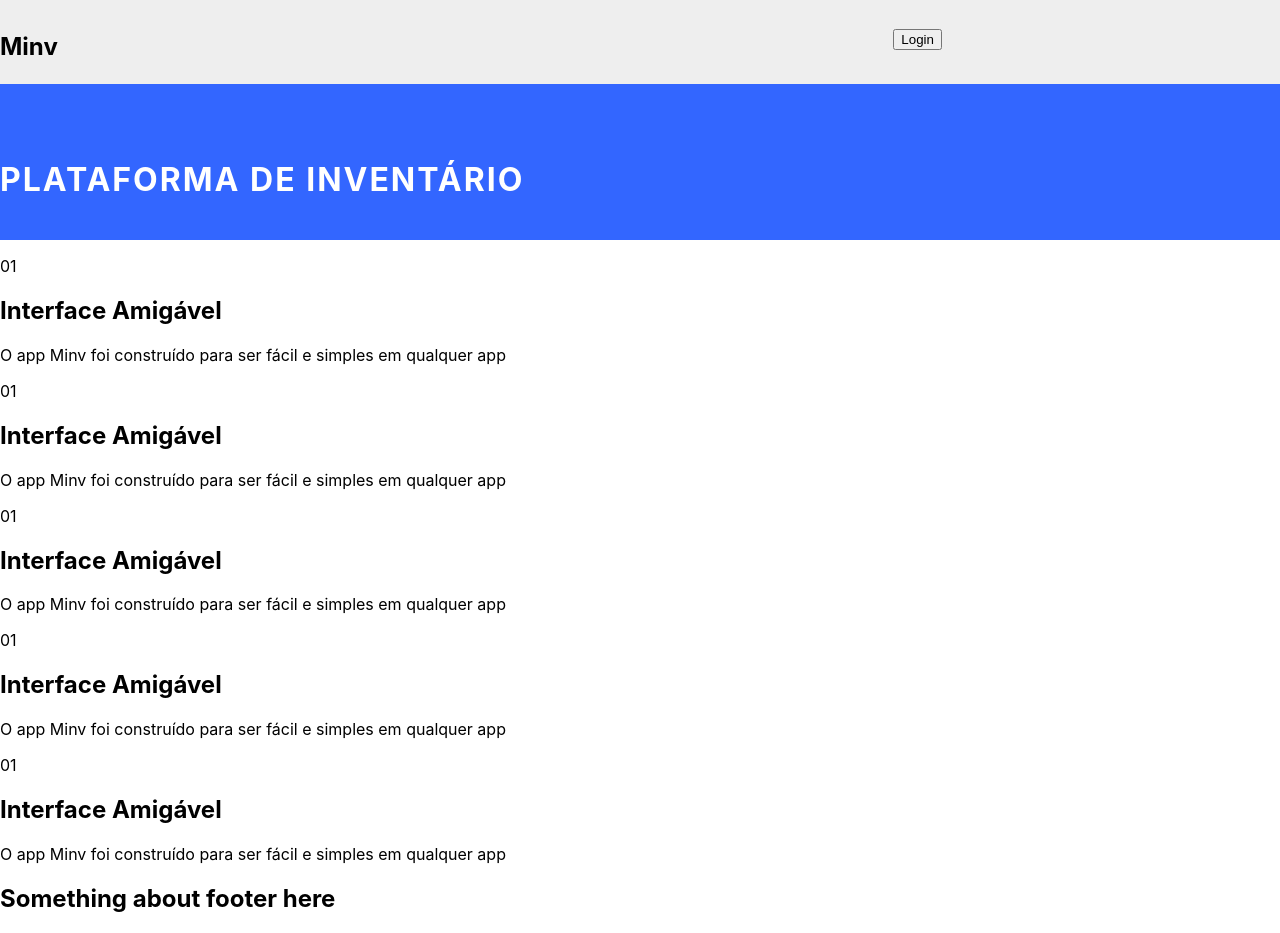
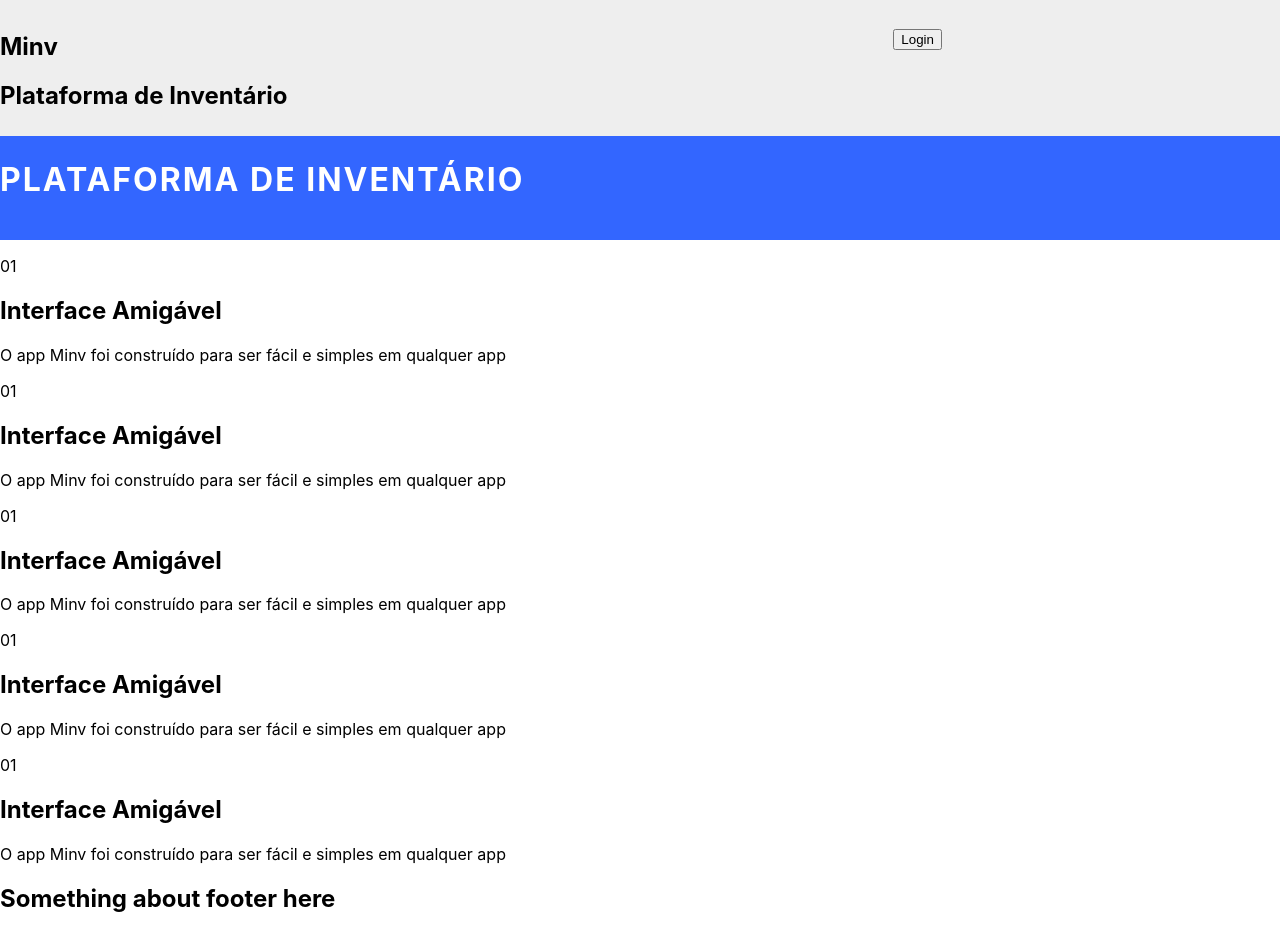
Before and after one commit to LucasJesusone/PlataformaDeInventario_LandingPage, a React (Create React App) app: page / in a window 1280 px wide. Built offline with nearby package versions, Linux system fonts and the light colour scheme.

Commit message:
Iniciando navbar

```diff
--- a/src/NavBar/Nav.jsx
+++ b/src/NavBar/Nav.jsx
@@ -7,7 +7,8 @@ const NavBar = () => {
     <>
       <nav className="navbar">
         <div>
-          <h1>Minv</h1>
+        <h1>Minv</h1>
+        <h2>Plataforma de Inventário</h2>
         </div>
         <ul>
           <a
@@ -19,6 +20,7 @@ const NavBar = () => {
           <button>Login</button>
         </ul>
       </nav>
+
     </>
   );
 };
--- a/src/NavBar/nav.scss
+++ b/src/NavBar/nav.scss
@@ -7,7 +7,7 @@
     padding: 12px 0;
     display: grid;
     grid-template-columns: 2fr 1fr;
-    height: 60px;
+    height: 14vh;
     top: 0
 
 
```
